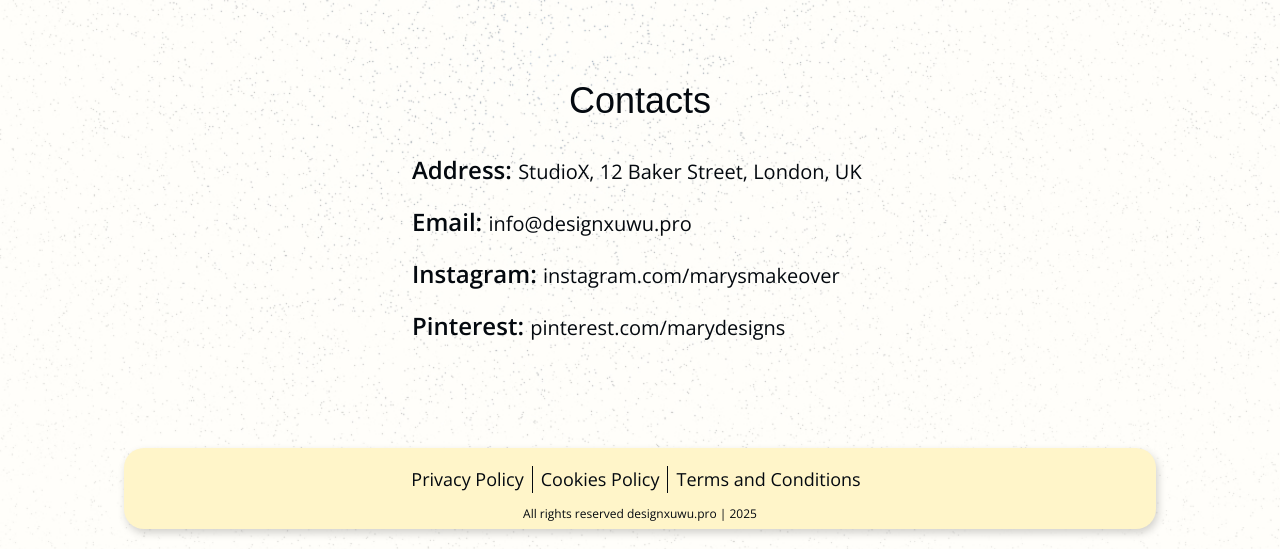
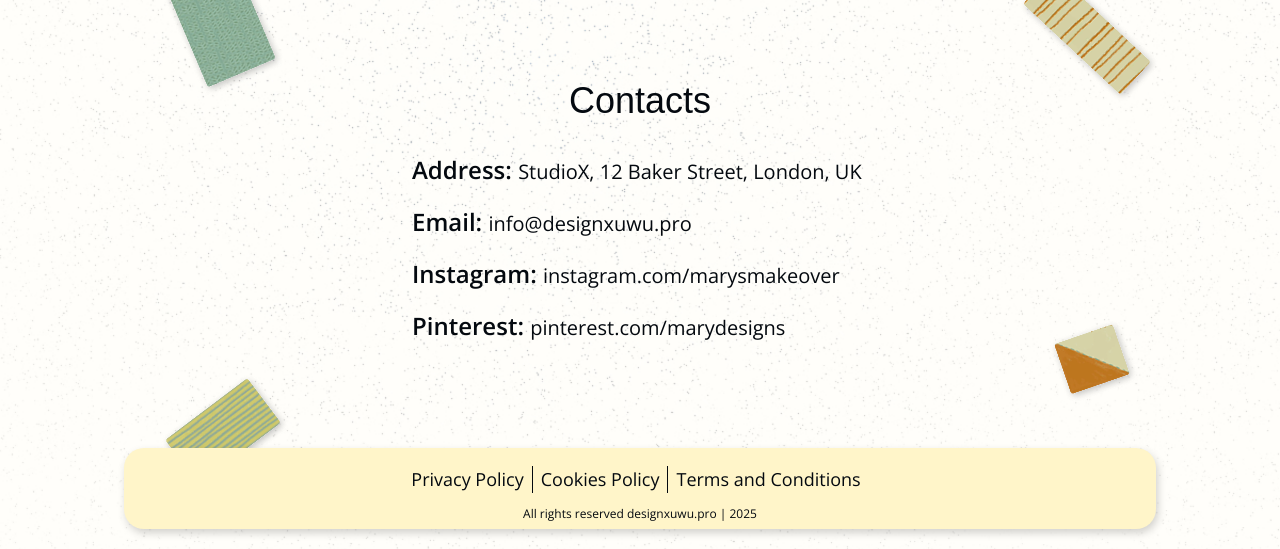
Before and after one commit to Tetiana-Onofriichuk/STP-10195, a website built with Vite: page src/index.html in a window 1280 px wide. Shown: the part 4866-5415 px from the top of the page. Built offline with nearby package versions, Linux system fonts and the light colour scheme; files whose address does not match are found by name; a web font is replaced by a local one.

Commit message:
add puzzl

```diff
--- a/src/css/contacts.css
+++ b/src/css/contacts.css
@@ -1,10 +1,11 @@
 .contacts-container {
   padding-top: 0;
   padding-bottom: 0;
+  position: relative;
 }
 
 .contacts-title {
-    font-family: "Coiny", sans-serif;
+  font-family: 'Coiny', sans-serif;
   font-weight: 400;
   font-size: 18px;
   text-align: center;
@@ -28,7 +29,6 @@
   font-size: 12px;
 }
 
-
 @media only screen and (min-width: 1200px) {
   .contacts-list {
     padding-left: 288px;
@@ -47,5 +47,26 @@
   .contacts-item {
     font-size: 20px;
   }
-
+  .contacts-pazzl-one {
+    position: absolute;
+    top: -120px;
+    left: 120px;
+    z-index: -10;
   }
+  .contacts-pazzl-two {
+    position: absolute;
+    bottom: -60px;
+    right: 100px;
+  }
+  .contacts-pazzl-three {
+    position: absolute;
+    left: 120px;
+    bottom: -150px;
+    z-index: -10;
+  }
+  .contacts-pazzl-pazl-four {
+    position: absolute;
+    right: 80px;
+    bottom: 240px;
+  }
+}
--- a/src/partials/contacts.html
+++ b/src/partials/contacts.html
@@ -1,10 +1,30 @@
-<div id="contacts" class=" container contacts-container">
-    <h2 class="contacts-title">Contacts</h2>
-    <ul class="contacts-list">
-        <li class="contacts-list-item">Address: <span class="contacts-item">StudioX, 12 Baker Street, London, UK</span>
-        </li>
-        <li class="contacts-list-item">Email: <span class="contacts-item">info@designxuwu.pro</span></li>
-        <li class="contacts-list-item">Instagram: <span class="contacts-item">instagram.com/marysmakeover</span></li>
-        <li class="contacts-list-item">Pinterest: <span class="contacts-item">pinterest.com/marydesigns</span></li>
-    </ul>
+<div id="contacts" class="container contacts-container">
+  <h2 class="contacts-title">Contacts</h2>
+  <ul class="contacts-list">
+    <li class="contacts-list-item">
+      Address:
+      <span class="contacts-item">StudioX, 12 Baker Street, London, UK</span>
+    </li>
+    <li class="contacts-list-item">
+      Email: <span class="contacts-item">info@designxuwu.pro</span>
+    </li>
+    <li class="contacts-list-item">
+      Instagram: <span class="contacts-item">instagram.com/marysmakeover</span>
+    </li>
+    <li class="contacts-list-item">
+      Pinterest: <span class="contacts-item">pinterest.com/marydesigns</span>
+    </li>
+  </ul>
+  <img src="/img/contacts/image43.png" alt="cat" class="contacts-pazzl-one" />
+  <img src="/img/contacts/image44.png" alt="pazl" class="contacts-pazzl-two" />
+  <img
+    src="/img/contacts/image45.png"
+    alt="pazl"
+    class="contacts-pazzl-three"
+  />
+  <img
+    src="/img/contacts/image46.png"
+    alt="pazl"
+    class="contacts-pazzl-pazl-four"
+  />
 </div>
```
Also changed, not shown: src/img/contacts/image43.png (added), src/img/contacts/image44.png (added), src/img/contacts/image45.png (added), src/img/contacts/image46.png (added). Lines whose indentation alone changed are shown as unchanged.
